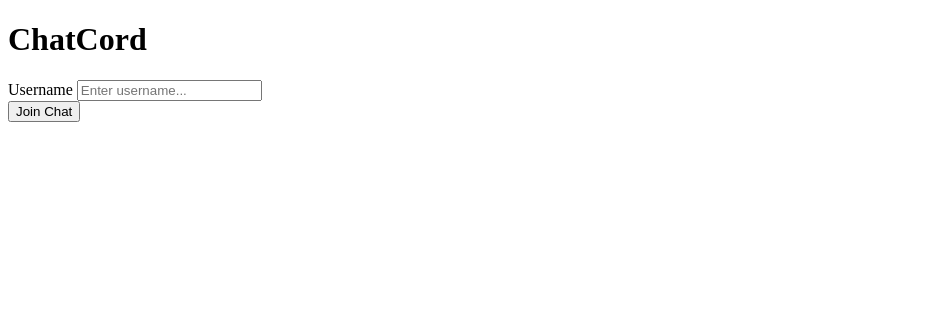
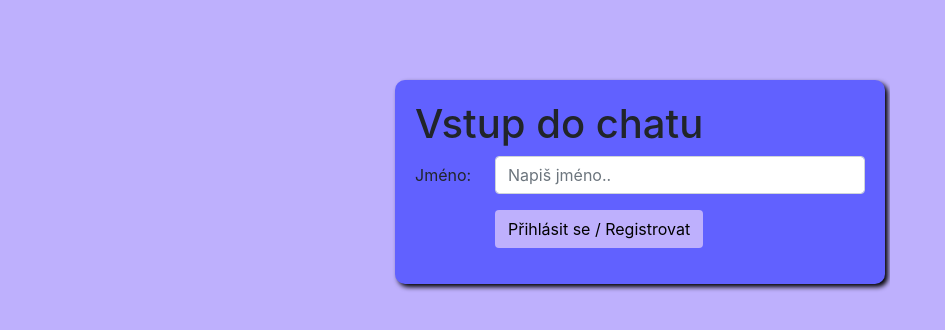
Before and after one commit to it1913/Chat, a website: page public/index.html in a window 1280 px wide. Shown: the whole page, without its empty margins (0-945 px from the left). Drawn offline with nearby package versions, Linux system fonts and the light colour scheme.

Commit message:
7. úprava css

```diff
--- /dev/null
+++ b/public/css/chat.css
@@ -0,0 +1,32 @@
+        body {
+            display: flex;
+            justify-content: center;
+            align-items: center;
+            background: rgb(190, 176, 253);
+        }
+
+        .container {
+            margin: auto;
+            padding: 10px;
+            padding: 0 5px;
+            width: 500px;
+            max-width: 80vh;
+            height: 90vh;
+            overflow-x: hidden;
+            overflow-y: hidden;
+        }
+
+        .loginMain {
+            margin-top: 10vh;
+        }
+
+        .loginForm {
+            background-color: rgb(97, 97, 255);
+            padding: 20px;
+            border-radius: 10px;
+            box-shadow: 3px 3px 5px black;
+        }
+.btn {
+    background-color: rgb(190, 176, 253);
+    color: black;
+}
--- a/public/css/style.css
+++ b/public/css/style.css
@@ -1,66 +1,83 @@
 .main{
     background-color: rgb(97, 97, 255);
-    margin-top: 20px;
-    padding-top: 10px;
-    text-align: left;
+    padding: 20px;
+    border-radius: 10px;
 }
 
 .chat-message{
-    background-color: rgb(190, 176, 253);
-    margin-top: 20px;
-    margin-bottom: 20px;
-}
-
-.right-side{
-    background-color: white;
-    height: 60vh;
-max-height: 60vh;
-}
-
-.left-side{
-    background-color: cornflowerblue;
-    height: 60vh;
-max-height: 60vh;
+    /*background-color: rgb(190, 176, 253);*/
 }
 
 ul{
-    font-size: 30px;
 }
 
 .meta{
     color: grey;
-    margin: 5px;
+    margin: 0;
 }
 
 .text{
-    font-size: 20px;
-    margin: 5px;
+    padding: 0;
+    margin: 0;
 }
 
 .other{
-    background-color: lightcoral;
+    background: rgb(190, 176, 253);
+    margin: 10vh;
 }
 
 .range{
-height: 60vh;
-max-height: 60vh;
+    max-height: 60vh;
+    overflow-y: scroll;
 }
 
-input[type='text'] {
-	font-size: 16px;
-	padding: 5px;
-	height: 40px;
-	flex: 1;
-    width: 90%;
+.left-side {
+    background-color: rgb(190, 176, 253);
+    border-radius: 10px;
+    margin-top: 10px;
 }
 
-.txt-btn{
-    padding: 20px 10px;
+.right-side {
+    /*background-color: white;*/
 }
 
-.btn{
-    background-color: cornflowerblue;
-    width: 100%;
+.btn {
+    background-color: rgb(190, 176, 253);
+    color: black;
 }
 
-#msg{width: 100%;}
+.form-container {
+    margin-top: 10px;
+    margin-left: 10px;
+    margin-right: 10px;
+}
+
+#msg, #send{ width: 100%;}
+
+.message {
+    background-color: rgb(190, 176, 253);
+    padding: 5px 10px;
+    margin: 10px 5px;
+    border-radius: 10px;
+    box-shadow: 3px 3px 5px black;
+}
+
+.message:nth-child(odd) {
+    background-color: rgb(212, 204, 248);
+}
+
+::-webkit-scrollbar {
+    width: 10px;
+}
+
+::-webkit-scrollbar-track {
+    background: rgb(97, 97, 255);
+}
+
+::-webkit-scrollbar-thumb {
+    background: rgb(190, 176, 253);
+}
+
+::-webkit-scrollbar-thumb:hover {
+    background: rgb(190, 176, 253);
+}
--- a/public/index.html
+++ b/public/index.html
@@ -1,31 +1,36 @@
 <!DOCTYPE html>
 <html lang="cs">
+
 <head>
 	<meta charset="UTF-8" />
 	<meta name="viewport" content="width=device-width, initial-scale=1.0" />
 	<meta http-equiv="X-UA-Compatible" content="ie=edge" />
+	<!-- Bootstrap CSS -->
+	<link rel="stylesheet" href="https://stackpath.bootstrapcdn.com/bootstrap/4.3.1/css/bootstrap.min.css"
+		integrity="sha384-ggOyR0iXCbMQv3Xipma34MD+dH/1fQ784/j6cY/iJTQUOhcWr7x9JvoRxT2MZw1T" crossorigin="anonymous">
+	<link rel="stylesheet" href="./css/chat.css">
 	<title>Chat</title>
 </head>
+
 <body>
-		<div class="join-container">
-			<header class="join-header">
-				<h1><i class="fas fa-smile"></i> ChatCord</h1>
-			</header>
-			<main class="join-main">
-				<form action="chat.html">
-					<div class="form-control">
-						<label for="username">Username</label>
-						<input
-							type="text"
-							name="username"
-							id="username"
-							placeholder="Enter username..."
-							required
-						/>
+	<div class="container">
+		<main class="loginMain">
+			<form action="chat.html" class="loginForm">
+				<h1>Vstup do chatu</h1>
+				<div class="form-group row">
+					<label for="username" class="col-sm-2 col-form-label">Jméno:</label>
+					<div class="col-sm-10">
+						<input type="text" class="form-control" id="username" name="username" placeholder="Napiš jméno.." required />
 					</div>
-					<button type="submit" class="btn">Join Chat</button>
+				</div>
+				<div class="form-group row">
+					<div class="offset-sm-2 col-sm-10">
+						<button type="submit" class="btn">Přihlásit se / Registrovat</button>
+					</div>
+				</div>
 			</form>
 		</main>
 	</div>
 </body>
+
 </html>
--- a/public/js/main.js
+++ b/public/js/main.js
@@ -1,6 +1,7 @@
 const socket = io();
 const chatForm = document.getElementById('chat-form');
 const chatMessages = document.querySelector('.chat-message');
+const userList = document.getElementById('users');
 
 const{username} = Qs.parse(location.search, {
 ignoreQueryPrefix: true
@@ -18,6 +19,7 @@ socket.emit('joinChat',{username});
 chatForm.addEventListener('submit', e => {
     e.preventDefault();
     const msg = e.target.elements.msg.value;
+    console.log(msg);
     socket.emit('chatMessage', msg);
     //vyčištení prostoru, kde píšeme
     e.target.elements.msg.value = '';
@@ -31,5 +33,7 @@ function outputMessage(message){
     <p class="text">
         ${message.text}
     </p>`;
-    document.querySelector('.chat-message').appendChild(div);
+    const chatMessage = document.querySelector('.chat-message');
+    //chatMessage.appendChild(div);
+    chatMessage.insertBefore(div,chatMessage.firstChild);
 }
--- a/server.js
+++ b/server.js
@@ -20,6 +20,9 @@ io.on('connection', socket => {
         socket.emit('message', formatMessage(chatName, 'Vítej v chatovací místnosti.'));
         //Zpráva upozornující na nově příchozího uživatele
         socket.broadcast.emit('message', formatMessage(chatName, `${user.username} se připojil do chatu`));
+        io.emit('users', {
+            users: getUsers(user)
+        });
     });
 
 
@@ -36,8 +39,8 @@ io.on('connection', socket => {
         const user = getCurrentUser(socket.id);
         io.emit('message', formatMessage(user.username, msg));
     });
+
 });
-
 
 const PORT = process.env.PORT || 5000;
 server.listen(PORT, function () {
--- a/utils/users.js
+++ b/utils/users.js
@@ -18,8 +18,7 @@ function userLeave(id){
     }
 }
 
-function getUsers(){
-    return users.filter(user => room);
+function getUsers(id){
 }
 
 module.exports = {
```
Also changed, not shown: public/chat.html (+12 -13 lines). Lines whose indentation alone changed are shown as unchanged.
